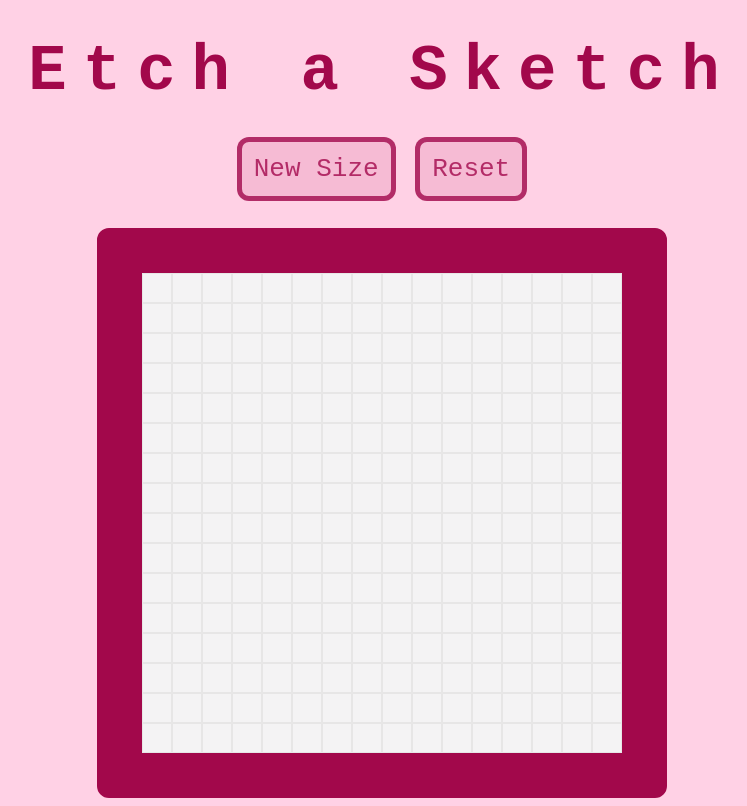
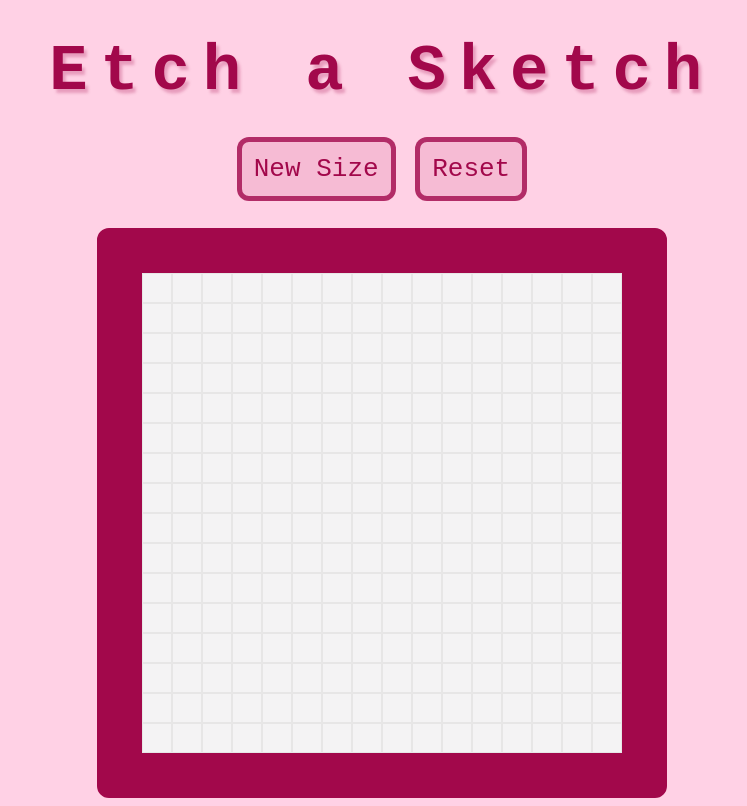
Before and after one commit to shpatspahiu/etch-a-sketch, a plain HTML site: page index.html in a window 1280 px wide. Shown: the whole page, without its empty margins (258-1005 px from the left). Drawn offline with Linux system fonts and the light colour scheme; a web font is replaced by a local one.

Commit message:
Add text shadow to the title

```diff
--- a/style.css
+++ b/style.css
@@ -2,6 +2,7 @@
   box-sizing: border-box;
   background-color: rgb(255, 209, 229);
   font-family: "ClayBornRegular", monospace;
+  color: rgb(162, 8, 75);
 }
 
 #main-container {
@@ -11,11 +12,11 @@
 
 #main-container h1 {
   font-size: 64px;
-  letter-spacing: 1rem;
-  color: rgb(162, 8, 75);
+  letter-spacing: 0.8rem;
   margin-top: 36px;
   margin-bottom: 24px;
   font-family: "ClayBornRegular", monospace;
+  text-shadow: rgba(162, 8, 75, 0.259) 3px 4px 3px;
 }
 
 .container {
@@ -43,8 +44,7 @@
 .grid-size-button,
 .reset-button {
   border-style: none;
-  color: rgba(162, 8, 75, 0.8);
-  background-color: rgba(162, 8, 75, 0.1);;
+  background-color: rgba(162, 8, 75, 0.1);
   border: 5px solid rgba(162, 8, 75, 0.8);
   border-radius: 12px;
   margin: 5px;
```
